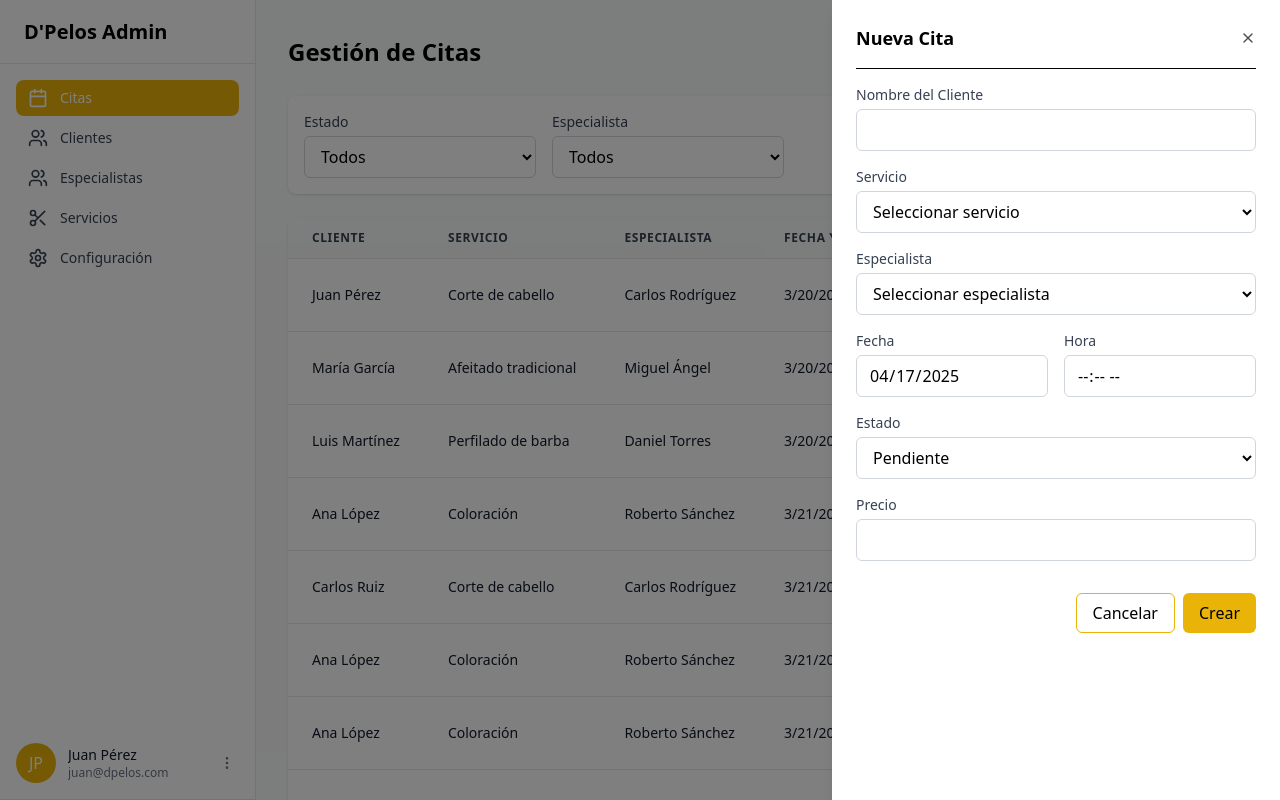
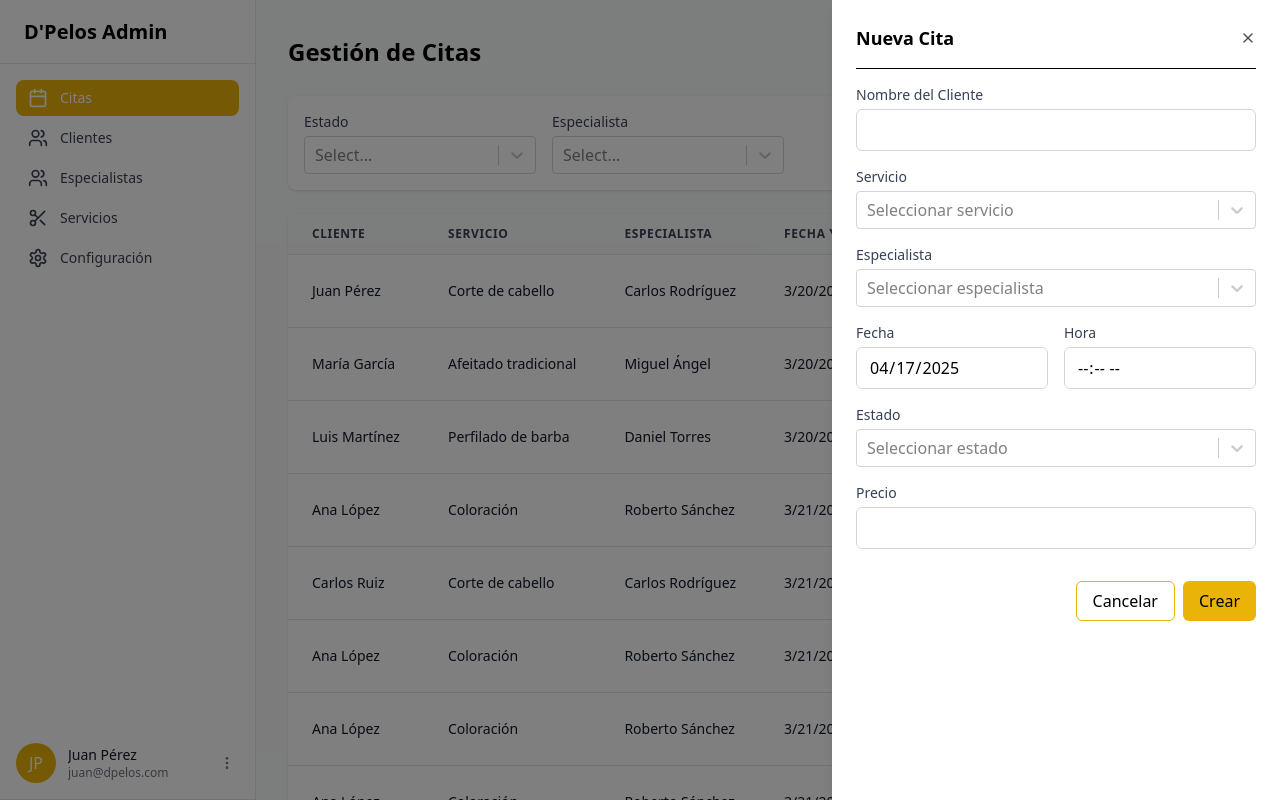
Before and after one commit to DIOR27/peluqueria, a React (Vite) app in the folder dpelos-client/: page /dashboard in a window 1280 px wide. Both pictures are taken after a click on the button "Nueva Cita". Built offline with nearby package versions, Linux system fonts and the light colour scheme.

Commit message:
Installed better looking select

```diff
--- a/dpelos-client/package.json
+++ b/dpelos-client/package.json
@@ -16,6 +16,7 @@
     "react": "^19.0.0",
     "react-dom": "^19.0.0",
     "react-router-dom": "^7.5.1",
+    "react-select": "^5.10.1",
     "tailwind-merge": "^3.2.0",
     "tailwindcss": "^4.1.4",
     "zustand": "^5.0.3"
--- a/dpelos-client/src/components/dashboard/AppointmentForm.jsx
+++ b/dpelos-client/src/components/dashboard/AppointmentForm.jsx
@@ -1,6 +1,18 @@
 import { useState } from "react";
 import { Button } from "../ui/Button";
 import { Sheet } from "../ui/Sheet";
+import Select from "react-select";
+
+const customStyles = {
+  control: (provided, state) => ({
+    ...provided,
+    borderColor: state.isFocused ? '#000000' : '#d1d5db',
+    boxShadow: state.isFocused ? '0 0 0 1px #000000' : 'none',
+    '&:hover': {
+      borderColor: state.isFocused ? '#000000' : '#9ca3af',
+    },
+  }),
+};
 
 export function AppointmentForm({ isOpen, onClose, appointment = null }) {
   const [formData, setFormData] = useState({
@@ -20,8 +32,7 @@ export function AppointmentForm({ isOpen, onClose, appointment = null }) {
     onClose();
   };
 
-  const handleChange = (e) => {
-    const { name, value } = e.target;
+  const handleChange = (value, name) => {
     setFormData(prev => ({ ...prev, [name]: value }));
   };
 
@@ -40,8 +51,8 @@ export function AppointmentForm({ isOpen, onClose, appointment = null }) {
             type="text"
             name="clientName"
             value={formData.clientName}
-            onChange={handleChange}
-            className="w-full rounded-md border border-gray-300 px-3 py-2"
+            onChange={(e) => handleChange(e?.target?.value ?? "", 'clientName')}
+            className="w-full rounded-md border border-gray-300 px-3 py-2 focus:outline-none focus:ring-2 focus:ring-black"
             required
           />
         </div>
@@ -50,38 +61,37 @@ export function AppointmentForm({ isOpen, onClose, appointment = null }) {
           <label className="block text-sm font-medium text-gray-700 mb-1">
             Servicio
           </label>
-          <select
-            name="service"
-            value={formData.service}
-            onChange={handleChange}
-            className="w-full rounded-md border border-gray-300 px-3 py-2"
-            required
-          >
-            <option value="">Seleccionar servicio</option>
-            <option value="Corte de cabello">Corte de cabello</option>
-            <option value="Afeitado tradicional">Afeitado tradicional</option>
-            <option value="Perfilado de barba">Perfilado de barba</option>
-            <option value="Coloración">Coloración</option>
-          </select>
+          <Select
+            options={[
+              { value: "Corte de cabello", label: "Corte de cabello" },
+              { value: "Afeitado tradicional", label: "Afeitado tradicional" },
+              { value: "Perfilado de barba", label: "Perfilado de barba" },
+              { value: "Coloración", label: "Coloración" },
+            ]}
+            onChange={(e) => handleChange(e?.value ?? "", 'service')}
+            isClearable
+            styles={customStyles}
+            placeholder="Seleccionar servicio"
+          />
+
         </div>
 
         <div>
           <label className="block text-sm font-medium text-gray-700 mb-1">
             Especialista
           </label>
-          <select
-            name="specialist"
-            value={formData.specialist}
-            onChange={handleChange}
-            className="w-full rounded-md border border-gray-300 px-3 py-2"
-            required
-          >
-            <option value="">Seleccionar especialista</option>
-            <option value="Carlos Rodríguez">Carlos Rodríguez</option>
-            <option value="Miguel Ángel">Miguel Ángel</option>
-            <option value="Daniel Torres">Daniel Torres</option>
-            <option value="Roberto Sánchez">Roberto Sánchez</option>
-          </select>
+          <Select
+            options={[
+              { value: "Carlos Rodríguez", label: "Carlos Rodríguez" },
+              { value: "Miguel Ángel", label: "Miguel Ángel" },
+              { value: "Daniel Torres", label: "Daniel Torres" },
+              { value: "Roberto Sánchez", label: "Roberto Sánchez" },
+            ]}
+            onChange={(e) => handleChange(e?.value ?? "", 'specialist')}
+            isClearable
+            styles={customStyles}
+            placeholder="Seleccionar especialista"
+          />
         </div>
 
         <div className="grid grid-cols-2 gap-4">
@@ -94,8 +104,8 @@ export function AppointmentForm({ isOpen, onClose, appointment = null }) {
                 type="date"
                 name="date"
                 value={formData.date}
-                onChange={handleChange}
-                className="w-full rounded-md border border-gray-300 px-3 py-2"
+                onChange={(e) => handleChange(e?.target?.value ?? "", 'date')}
+                className="w-full rounded-md border border-gray-300 px-3 py-2 focus:outline-none focus:ring-2 focus:ring-black"
                 required
               />
             </div>
@@ -110,8 +120,8 @@ export function AppointmentForm({ isOpen, onClose, appointment = null }) {
                 type="time"
                 name="time"
                 value={formData.time}
-                onChange={handleChange}
-                className="w-full rounded-md border border-gray-300 px-3 py-2"
+                onChange={(e) => handleChange(e?.target?.value ?? "", 'time')}
+                className="w-full rounded-md border border-gray-300 px-3 py-2 focus:outline-none focus:ring-2 focus:ring-black"
                 required
               />
             </div>
@@ -122,18 +132,18 @@ export function AppointmentForm({ isOpen, onClose, appointment = null }) {
           <label className="block text-sm font-medium text-gray-700 mb-1">
             Estado
           </label>
-          <select
-            name="status"
-            value={formData.status}
-            onChange={handleChange}
-            className="w-full rounded-md border border-gray-300 px-3 py-2"
-            required
-          >
-            <option value="pending">Pendiente</option>
-            <option value="confirmed">Confirmada</option>
-            <option value="completed">Completada</option>
-            <option value="cancelled">Cancelada</option>
-          </select>
+          <Select
+            options={[
+              { value: "pending", label: "Pendiente" },
+              { value: "confirmed", label: "Confirmada" },
+              { value: "completed", label: "Completada" },
+              { value: "cancelled", label: "Cancelada" },
+            ]}
+            onChange={(e) => handleChange(e?.value ?? "", 'status')}
+            isClearable
+            styles={customStyles}
+            placeholder="Seleccionar estado"
+          />
         </div>
 
         <div>
@@ -144,8 +154,8 @@ export function AppointmentForm({ isOpen, onClose, appointment = null }) {
             type="number"
             name="price"
             value={formData.price}
-            onChange={handleChange}
-            className="w-full rounded-md border border-gray-300 px-3 py-2"
+            onChange={(e) => handleChange(e?.target?.value ?? "", 'price')}
+            className="w-full rounded-md border border-gray-300 px-3 py-2 focus:outline-none focus:ring-2 focus:ring-black"
             required
           />
         </div>
--- a/dpelos-client/src/components/dashboard/AppointmentsFilters.jsx
+++ b/dpelos-client/src/components/dashboard/AppointmentsFilters.jsx
@@ -1,10 +1,21 @@
+import Select from "react-select";
 import useAppointmentStore from "../../stores/appointmentStore";
+
+const customStyles = {
+  control: (provided, state) => ({
+    ...provided,
+    borderColor: state.isFocused ? '#000000' : '#d1d5db',
+    boxShadow: state.isFocused ? '0 0 0 1px #000000' : 'none',
+    '&:hover': {
+      borderColor: state.isFocused ? '#000000' : '#9ca3af',
+    },
+  }),
+};
 
 export default function AppointmentsFilters({setCurrentPage}) {
   const { filters, setFilters } = useAppointmentStore();
 
-  const handleFilterChange = (e) => {
-    const { name, value } = e.target;
+  const handleFilterChange = (value, name) => {
     setFilters({ ...filters, [name]: value });
     setCurrentPage(1);
   };
@@ -16,35 +27,33 @@ export default function AppointmentsFilters({setCurrentPage}) {
             <label className="block text-sm font-medium text-gray-700 mb-1">
               Estado
             </label>
-            <select
-              name="status"
-              value={filters.status}
-              onChange={handleFilterChange}
-              className="w-full rounded-md border border-gray-300 px-3 py-2"
-            >
-              <option value="">Todos</option>
-              <option value="confirmed">Confirmada</option>
-              <option value="pending">Pendiente</option>
-              <option value="completed">Completada</option>
-              <option value="cancelled">Cancelada</option>
-            </select>
+            <Select
+              options={[
+                { value: "confirmed", label: "Confirmada" },
+                { value: "pending", label: "Pendiente" },
+                { value: "completed", label: "Completada" },
+                { value: "cancelled", label: "Cancelada" },
+              ]}
+              onChange={(e) => handleFilterChange(e?.value ?? "", 'status')}
+              isClearable
+              styles={customStyles}
+            />
           </div>
           <div className="w-1/4">
             <label className="block text-sm font-medium text-gray-700 mb-1">
               Especialista
             </label>
-            <select
-              name="specialist"
-              value={filters.specialist}
-              onChange={handleFilterChange}
-              className="w-full rounded-md border border-gray-300 px-3 py-2"
-            >
-              <option value="">Todos</option>
-              <option value="Carlos Rodríguez">Carlos Rodríguez</option>
-              <option value="Miguel Ángel">Miguel Ángel</option>
-              <option value="Daniel Torres">Daniel Torres</option>
-              <option value="Roberto Sánchez">Roberto Sánchez</option>
-            </select>
+            <Select
+              options={[
+                { value: "Carlos Rodríguez", label: "Carlos Rodríguez" },
+                { value: "Miguel Ángel", label: "Miguel Ángel" },
+                { value: "Daniel Torres", label: "Daniel Torres" },
+                { value: "Roberto Sánchez", label: "Roberto Sánchez" },
+              ]}
+              onChange={(e) => handleFilterChange(e?.value ?? "", 'specialist')}
+              isClearable
+              styles={customStyles}
+            />
           </div>
         </div>
       </div>
```
Also changed, not shown: 1 other file (tests, documents, lock files or other folders).
